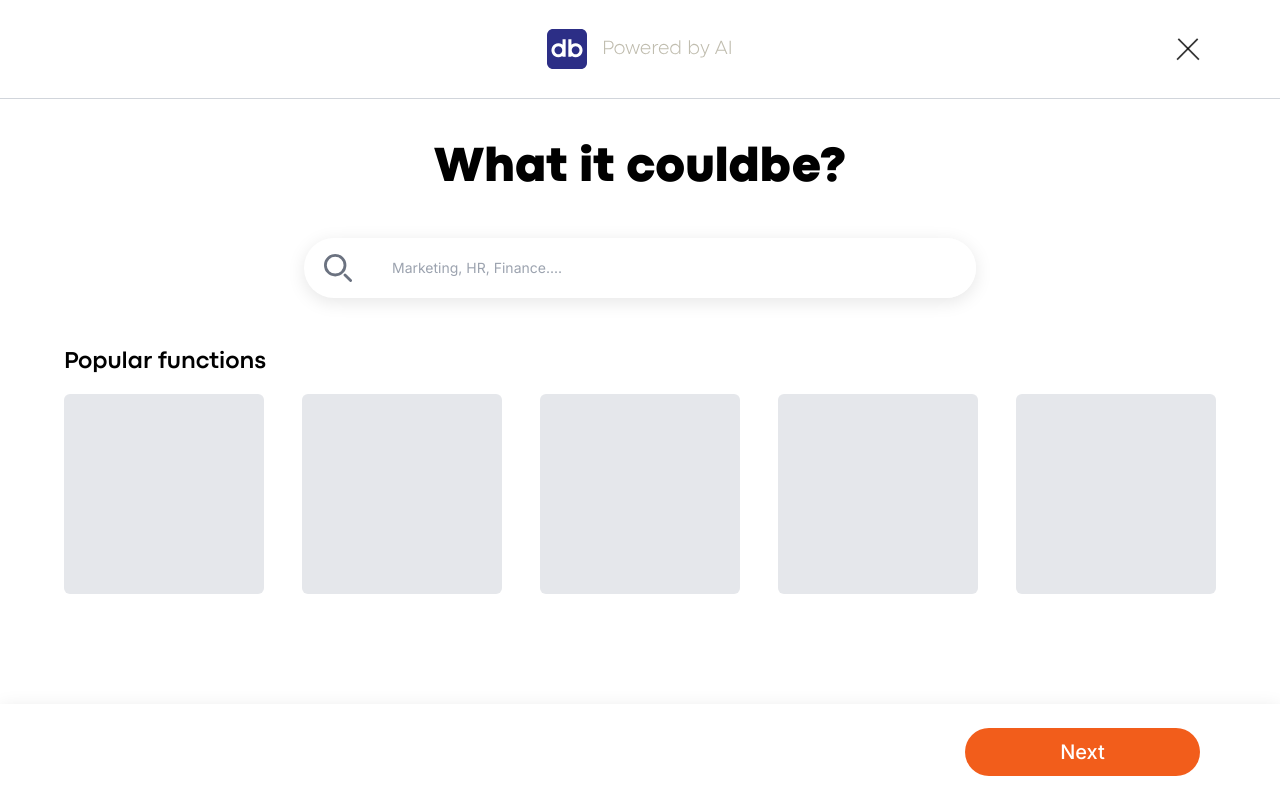
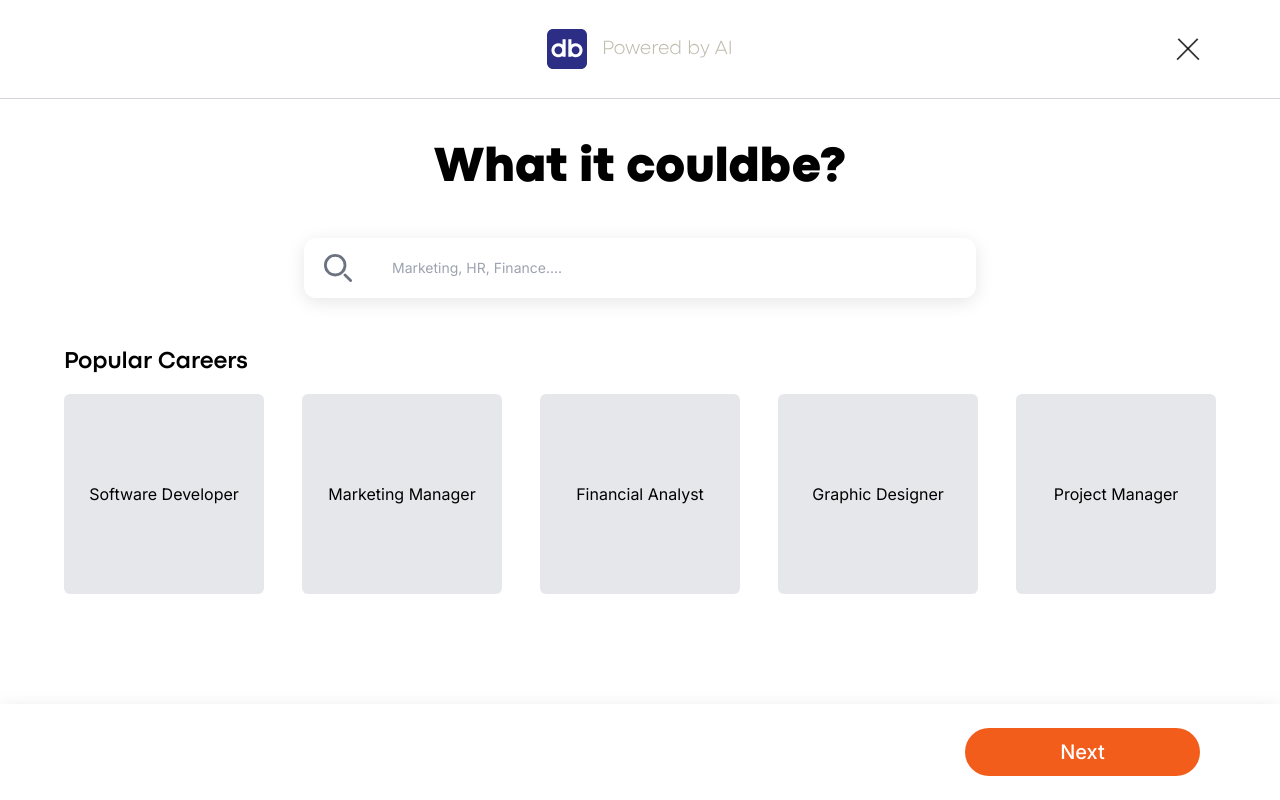
Before and after one commit to karanWD/couldbe, a Next.js app: page /preferences/career in a window 1280 px wide. Built offline with nearby package versions, Linux system fonts and the light colour scheme.

Commit message:
feat: develop suggestion bar

```diff
--- a/components/preferences/career/Career.tsx
+++ b/components/preferences/career/Career.tsx
@@ -1,12 +1,38 @@
-import React from 'react'
+'use client'
+import React, { useState } from 'react'
+
+const careers = [
+  { title: 'Software Developer' },
+  { title: 'Marketing Manager' },
+  { title: 'Financial Analyst' },
+  { title: 'Graphic Designer' },
+  { title: 'Project Manager' },
+]
+
+const careersOptions = [
+  { title: 'Accountant', category: 'Accounting and Finance' },
+  { title: 'Financial Analyst', category: 'Accounting and Finance' },
+  { title: 'Auditor', category: 'Accounting and Finance' },
+  { title: 'Tax Advisor', category: 'Accounting and Finance' },
+  { title: 'Investment Banker', category: 'Accounting and Finance' },
+  { title: 'Doctor', category: 'Healthcare and Medicine' },
+  { title: 'Nurse', category: 'Healthcare and Medicine' },
+  { title: 'Pharmacist', category: 'Healthcare and Medicine' },
+  { title: 'Dentist', category: 'Healthcare and Medicine' },
+  { title: 'Physical Therapist', category: 'Healthcare and Medicine' },
+]
 
 const Career = () => {
+  const [career, setCareer] = useState('')
+  const suggestions =
+    career.length > 0 ? careersOptions.filter((item) => item.title.toLocaleLowerCase().includes(career)) : []
+
   return (
     <div className="w-full">
       <h1 className="font-[CodecPro-Heavy] text-[50px] text-center py-8">What it couldbe?</h1>
-      <div className="max-w-2xl mx-auto">
+      <div className="max-w-2xl mx-auto relative bg-white shadow-[0_4px_18px_rgba(0,0,0,0.1)] rounded-xl">
         <form>
-          <div className="relative shadow-[0_4px_18px_rgba(0,0,0,0.1)] flex items-center rounded-full">
+          <div className="relative flex items-center  ">
             <div className=" flex items-center pointer-events-none px-5">
               <svg
                 className="w-7 h-7 text-gray-500"
@@ -24,6 +50,8 @@ const Career = () => {
               </svg>
             </div>
             <input
+              value={career}
+              onChange={(e) => setCareer(e.target.value.toLocaleLowerCase())}
               type="search"
               id="default-search"
               className="block w-full text-sm text-gray-900 p-5 bg-white focus:ring-transparent rounded-full"
@@ -31,13 +59,27 @@ const Career = () => {
               required
             />
           </div>
+          {suggestions?.length > 0 && (
+            <div className="max-h-60 overflow-auto shadow-[0_4px_18px_rgba(0,0,0,0.1)] absolute transform -translate-y-2 z-10 border-t border-gray-800 w-full bg-white">
+              <ul className="py-2  text-sm text-gray-700 divide-y divide-gray-100">
+                {suggestions.map((item, index) => (
+                  <li key={'SUGGESTION_ITEM_' + index} className=" py-2 px-4">
+                    {item.title}
+                  </li>
+                ))}
+              </ul>
+            </div>
+          )}
         </form>
       </div>
+
       <div className={'mt-12 max-w-6xl mx-auto'}>
-        <span className="font-[CodecPro-Bold] text-2xl ">Popular functions</span>
+        <span className="font-[CodecPro-Bold] text-2xl ">Popular Careers</span>
         <div className="flex items-center justify-between gap-1 mt-4">
-          {[null, null, null, null, null].map((item, index) => (
-            <div key={index} className="w-[200px] h-[200px] bg-gray-200 rounded-md"></div>
+          {careers.map((item, index) => (
+            <div key={index} className="w-[200px] h-[200px] flex items-center justify-center bg-gray-200 rounded-md">
+              {item.title}
+            </div>
           ))}
         </div>
       </div>
```
